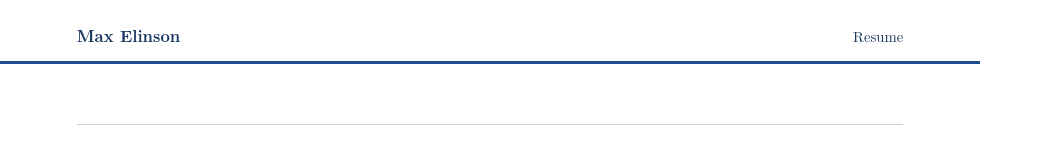
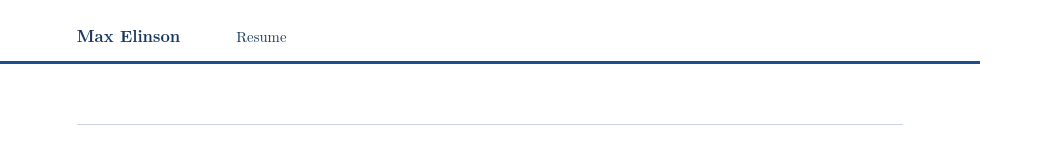
Before and after one commit to elinsooon/elinsooon.github.io, a plain HTML site: page index.html in a window 1280 px wide. Shown: the top 160 px of the page, without its empty margins (0-1043 px from the left). Drawn offline with Linux system fonts and the light colour scheme.

Commit message:
Left align header links

```diff
--- a/styles.css
+++ b/styles.css
@@ -36,8 +36,8 @@ a {
 .site-header {
   display: flex;
   align-items: baseline;
-  justify-content: space-between;
-  gap: 48px;
+  justify-content: flex-start;
+  gap: 56px;
   max-width: 980px;
   margin: 0;
   padding: 24px clamp(22px, 6vw, 78px) 14px;
```
